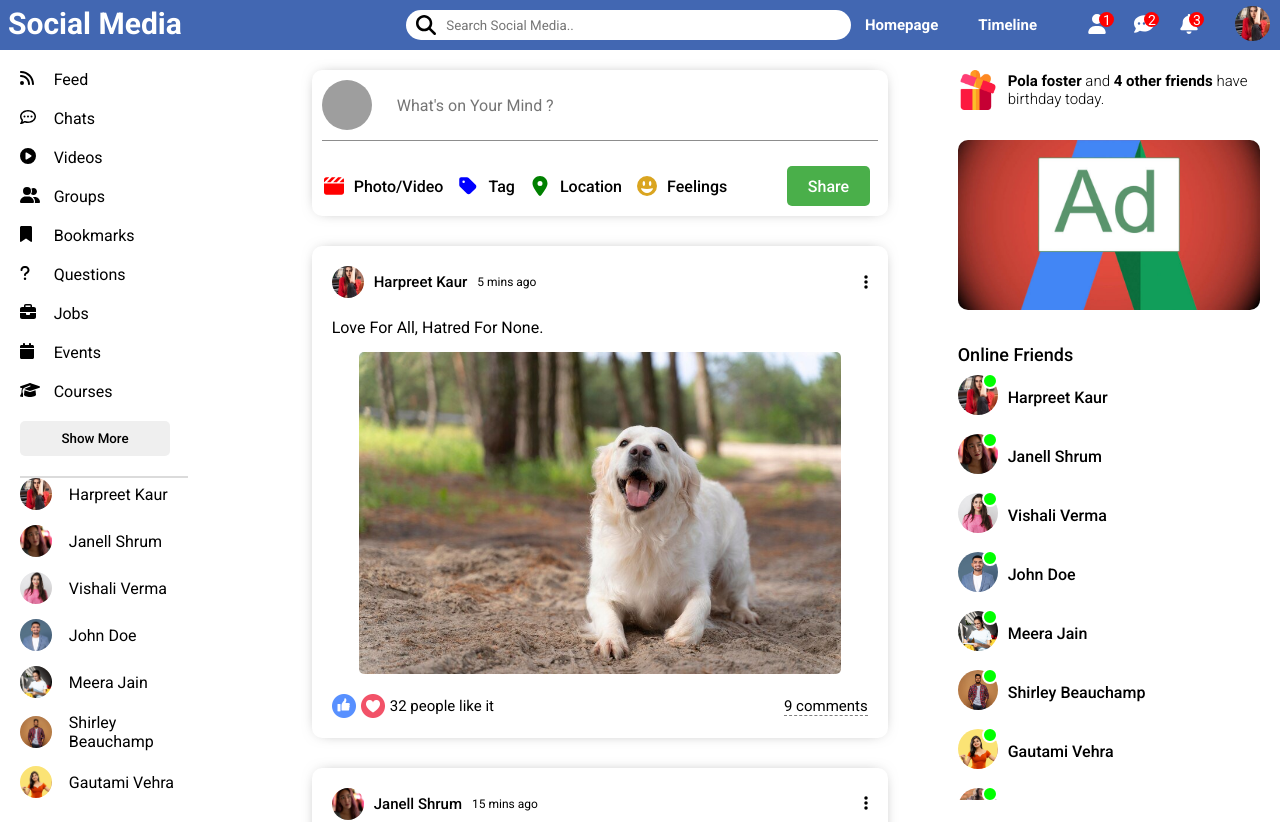
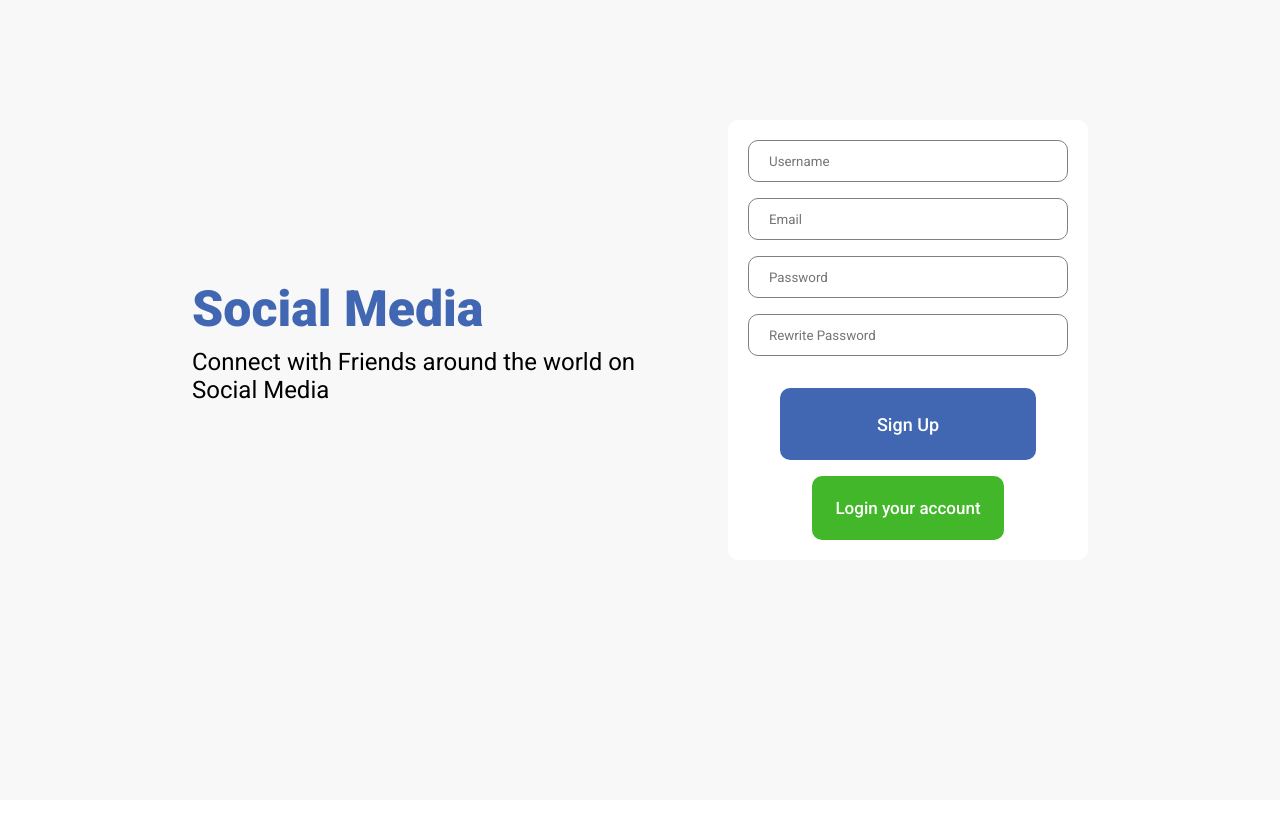
Before and after one commit to GurpreetSingh-Projects/Social-Media-Website, a React (Create React App) app: page /register in a window 1280 px wide. Shown: the top 822 px of the page. After the commit the page ends 800 px from the top, so only its background shows below. Built offline with nearby package versions, Linux system fonts and the light colour scheme; grey boxes are pictures that could not be loaded.

Commit message:
added navigation features

```diff
--- a/package.json
+++ b/package.json
@@ -1,5 +1,5 @@
 {
-  "//": "'homepage': 'https://GurpreetSingh-Projects.github.io/Social-Media-Website'",
+  "//": "homepage: https://GurpreetSingh-Projects.github.io/Social-Media-Website",
   "name": "Social-Media-Website",
   "version": "1.0.2",
   "private": true,
@@ -14,6 +14,7 @@
     "@testing-library/user-event": "^13.5.0",
     "react": "^18.2.0",
     "react-dom": "^18.2.0",
+    "react-router-dom": "^6.20.0",
     "react-scripts": "5.0.1",
     "web-vitals": "^2.1.4"
   },
--- a/src/App.js
+++ b/src/App.js
@@ -7,13 +7,19 @@ import { far } from "@fortawesome/free-regular-svg-icons";
 import Profile from "./pages/profile/Profile.jsx";
 import Login from "./pages/login/Login.jsx";
 import Register from "./pages/register/register.jsx";
+import { Routes, Route, Router, BrowserRouter } from "react-router-dom";
 function App() {
   return (
     <div>
-      <Home />
-      {/* <Profile /> */}
-      {/* <Login /> */}
-      {/* <Register /> */}
+      <BrowserRouter>
+        <Routes>
+          <Route index element={<Home />} />
+          <Route path="/home" element={<Home />} />
+          <Route path="/profile" element={<Profile />} />
+          <Route path="/register" element={<Register />} />
+          <Route path="/login" element={<Login />} />
+        </Routes>
+      </BrowserRouter>
     </div>
   );
 }
--- a/src/components/Post/Post.jsx
+++ b/src/components/Post/Post.jsx
@@ -2,7 +2,7 @@ import "./Post.css";
 import { FontAwesomeIcon } from "@fortawesome/react-fontawesome";
 import { Users } from "../../dummyData.js";
 import { useState } from "react";
-
+// Likes feature
 export default function Post({ post }) {
   const [like, setLike] = useState(post.like);
   const [isLiked, setIsLiked] = useState(false);
--- a/src/components/Shared/Shared.css
+++ b/src/components/Shared/Shared.css
@@ -8,6 +8,7 @@
 .shareWrapper {
   padding: 10px;
 }
+
 .shareTop {
   display: flex;
   align-items: center;
@@ -18,6 +19,7 @@
   border-radius: 50%;
   object-fit: cover;
   margin-right: 10px;
+  cursor: pointer;
 }
 .shareInput {
   border: none;
--- a/src/components/Shared/Shared.jsx
+++ b/src/components/Shared/Shared.jsx
@@ -1,17 +1,18 @@
 import "./Shared.css";
 import { FontAwesomeIcon } from "@fortawesome/react-fontawesome";
-import Profile from "../../pages/profile/Profile";
+import { Link } from "react-router-dom";
 export default function Shared() {
   return (
     <div className="share">
       <div className="shareWrapper">
         <div className="shareTop">
-          <img
-            className="shareProfileImg"
-            src="https://gurpreetsingh-projects.github.io/Social-Media-Website/assets/person/1.jpeg"
-            alt="profile pic"
-            Link="/Profile"
-          />
+          <Link to="/profile">
+            <img
+              className="shareProfileImg"
+              src="https://gurpreetsingh-projects.github.io/Social-Media-Website/assets/person/1.jpeg"
+              alt="profile pic"
+            />
+          </Link>
           <input className="shareInput" placeholder="What's on Your Mind ?" />
         </div>
         <hr className="shareHr" />
--- a/src/components/Topbar/Header.jsx
+++ b/src/components/Topbar/Header.jsx
@@ -1,3 +1,4 @@
+import { Link } from "react-router-dom";
 import "./header.css";
 import { FontAwesomeIcon } from "@fortawesome/react-fontawesome";
 
@@ -5,7 +6,9 @@ export default function Header() {
   return (
     <div className="headercontainer">
       <div className="headerleft">
-        <span className="social_logo">Social Media</span>
+        <Link className="link" to="/home">
+          <span className="social_logo">Social Media</span>
+        </Link>
       </div>
       <div className="headermid">
         <div className="searchbar">
@@ -50,7 +53,9 @@ export default function Header() {
           />
           <div className="headericonbadge">3</div>
         </div>
-        <img src="assets/person/1.jpeg" alt="" className="headerimage" />
+        <Link className="link" to="/profile">
+          <img src="assets/person/1.jpeg" alt="" className="headerimage" />
+        </Link>
       </div>
     </div>
   );
--- a/src/components/Topbar/header.css
+++ b/src/components/Topbar/header.css
@@ -5,6 +5,10 @@ body {
   scroll-behavior: smooth;
   font-family: "Roboto", sans-serif;
   z-index: 1000;
+}
+.link {
+  margin-left: 0px;
+  text-decoration: none;
 }
 .headercontainer {
   display: flex;
@@ -69,6 +73,7 @@ body {
 }
 .headerIcons {
   display: flex;
+  margin-top: 3px;
 }
 .headericonitem {
   margin-right: 10px;
@@ -99,7 +104,7 @@ body {
   height: 35px;
   width: 35px;
   position: relative;
-  top: -2px;
+
   border-radius: 999999px;
   object-fit: cover;
   cursor: pointer;
@@ -112,6 +117,7 @@ body {
     font-size: 25px;
     align-self: center;
     margin-top: 10px;
+    margin-left: -60px;
   }
   .headermid,
   .headerlink,
@@ -121,3 +127,10 @@ body {
   .headericons {
   }
 }
+@media only screen and (max-width: 950px) {
+  .social_logo {
+    font-size: 25px;
+    align-self: center;
+    margin-top: 10px;
+  }
+}
--- a/src/pages/login/Login.jsx
+++ b/src/pages/login/Login.jsx
@@ -1,3 +1,4 @@
+import { Link } from "react-router-dom";
 import "./login.css";
 export default function Login() {
   return (
@@ -18,11 +19,15 @@ export default function Login() {
               placeholder="Password"
               className="loginInput"
             />
-            <button className="loginButton">Login</button>
-            <span className="loginForgot">Forgot Password?</span>
-            <button className="loginRegisterButton">
-              Create a new account
-            </button>
+            <Link className="link" to="/home">
+              <button className="loginButton">Login</button>
+            </Link>
+            <Link className="link" to="/register">
+              <span className="loginForgot">Forgot Password?</span>
+              <button className="loginRegisterButton">
+                Create a new account
+              </button>
+            </Link>
           </div>
         </div>
       </div>
--- a/src/pages/login/login.css
+++ b/src/pages/login/login.css
@@ -3,6 +3,11 @@
   border: 0;
   margin: 0;
   list-style: none;
+}
+.link {
+  font-display: flex;
+  flex-direction: column;
+  text-decoration: none;
 }
 .login {
   width: 100%;
@@ -69,6 +74,8 @@
 .loginForgot {
   text-align: center;
   color: #4267b2;
+  margin-top: -15px;
+  margin-bottom: 5px;
 }
 .loginRegisterButton {
   width: 60%;
--- a/src/pages/register/register.css
+++ b/src/pages/register/register.css
@@ -1,3 +1,8 @@
+.link {
+  display: flex;
+  flex-direction: column;
+  text-decoration: none;
+}
 .login {
   width: 100vw;
   height: 100vh;
--- a/src/pages/register/register.jsx
+++ b/src/pages/register/register.jsx
@@ -1,3 +1,4 @@
+import { Link } from "react-router-dom";
 import "./register.css";
 
 export default function Register() {
@@ -25,8 +26,12 @@ export default function Register() {
               placeholder="Rewrite Password"
               className="loginInput"
             />
-            <button className="loginButton">Sign Up</button>
-            <button className="loginRegisterButton">Login your account</button>
+            <Link className="link" to="/login">
+              <button className="loginButton">Sign Up</button>
+              <button className="loginRegisterButton">
+                Login your account
+              </button>
+            </Link>
           </div>
         </div>
       </div>
```
Also changed, not shown: 1 other file (tests, documents, lock files or other folders).
